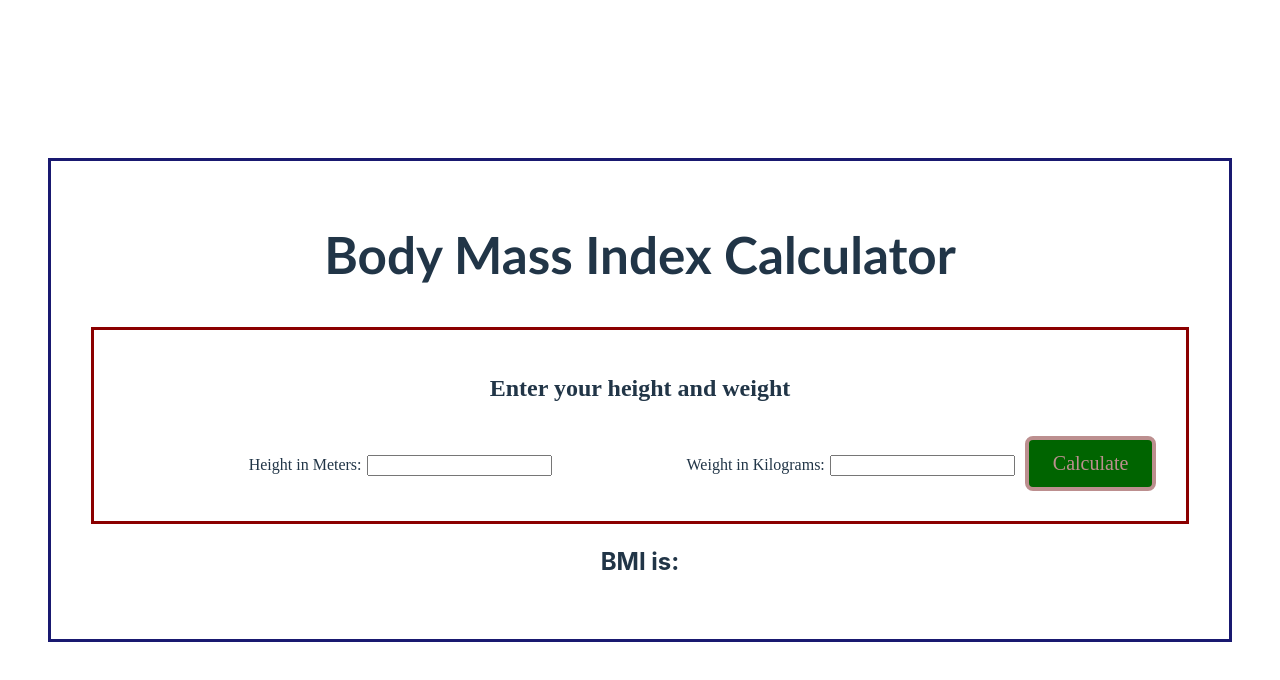
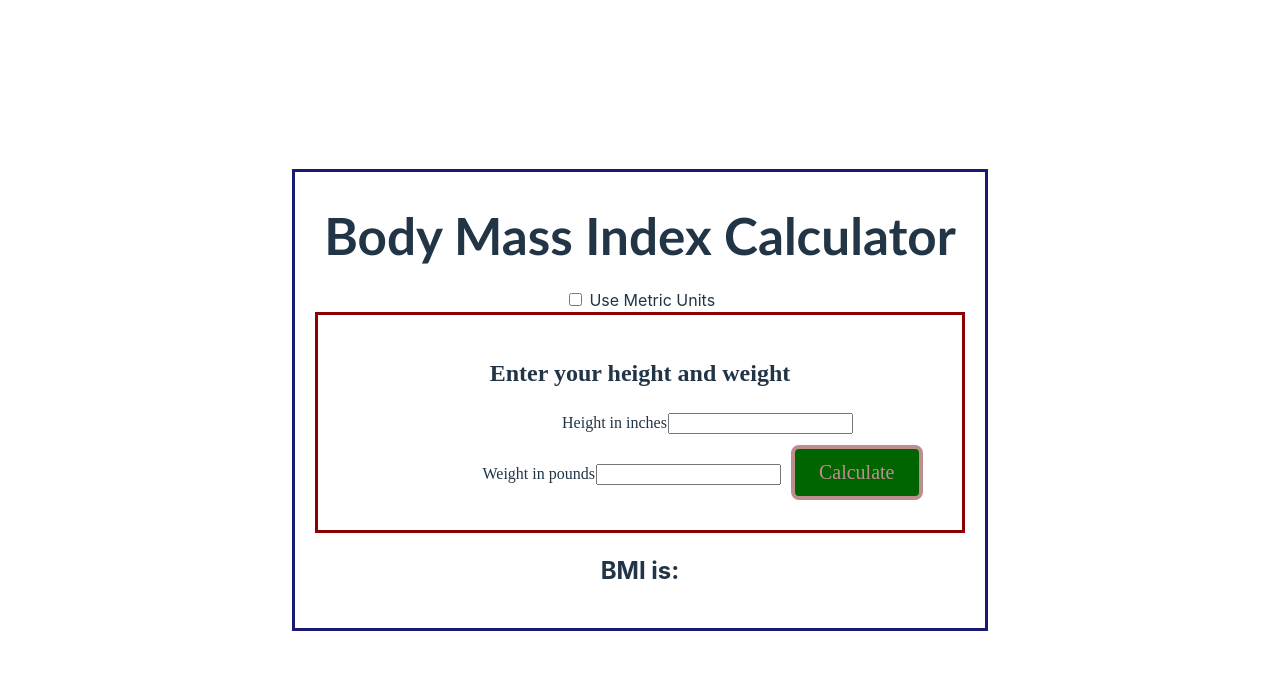
Before and after one commit to melissarobl/body-mass-index-app_Assign10, a Vue app: page / in a window 1280 px wide. Shown: the top 680 px of the page. Built offline with nearby package versions, Linux system fonts and the light colour scheme.

Commit message:
trying to get units to change with checkbox. Something not working.

```diff
--- a/src/App.vue
+++ b/src/App.vue
@@ -2,9 +2,11 @@
 import BodyMassIndexForm from './components/BodyMassIndexForm.vue'
 
 import { ref } from 'vue'
+
 const bmiCalculated =  ref('')
 const heightInput = ref('')
 const weightInput = ref('')
+const metricUnitsChecked = ref(false)  //box not checked initially
 
 function computeBmi( height, weight ) {  //arguments are the data provided in what was emitted from child
   //then use reactive data defined in app.vue (heightInput and weightInput)
@@ -23,6 +25,10 @@ function computeBmi( height, weight ) {  //arguments are the data provided in wh
 
     <h1>Body Mass Index Calculator</h1>
 
+    <label for="checkboxUnits">
+        <input type="checkbox" v-model="metricUnitsChecked">
+        Use Metric Units  <!--  -->
+    </label>
     <BodyMassIndexForm
       v-on:stats-entered="computeBmi"
     ></BodyMassIndexForm>
@@ -41,13 +47,13 @@ function computeBmi( height, weight ) {  //arguments are the data provided in wh
 
 #app-component {
   border: solid 3px midnightblue;
-  width: auto;
-  padding: 40px;
+  width: 650px;
+  padding: 20px;
 }
 
 h1 {
   margin: 5px;
   font-family: Calibri;
-  padding: 20px 1px 40px 1px;
+  padding: 10px 1px 20px 1px;
 }
 </style>
--- a/src/components/BodyMassIndexForm.vue
+++ b/src/components/BodyMassIndexForm.vue
@@ -1,12 +1,34 @@
 <script setup>
-import { ref, defineEmits } from 'vue' //declare reactive state
+import { ref, defineEmits, defineProps } from 'vue' //declare reactive state
+
+const props = defineProps({
+  metricUnitsChecked: Boolean
+})
+
+//prepare variables to be defined by what Boolean says
+let heightLabel = ''
+let weightLabel = ''
+
+function displayedLabels(metricUnitsChecked) { //if using American units (checkbox not checked), use these labels
+  if(props.metricUnitsChecked === true) { //if using American units (checkbox not checked), use these labels
+    heightLabel = 'Height in meters'
+    weightLabel = 'Weight in kilograms'
+  } else {
+    heightLabel = 'Height in inches'
+    weightLabel = 'Weight in pounds'
+  }
+}
+
+displayedLabels(props.metricUnitsChecked)
+
 
 //Create two reactive data and use v-model to connect with the form.
  const heightEntered = ref('')
  const weightEntered = ref('')
 
+
   //know data to expect to emit
-  const emit = defineEmits([
+const emit = defineEmits([
       'stats-entered'
   ])
 
@@ -28,11 +50,12 @@ function statsEntered() {
   <div id="enterHeightWeight"> <!-- Show a form for the user to enter their height in meters, and weight in kilograms.  -->
     <h2>Enter your height and weight</h2>
 
-    <label for="heightEntered" id="numberBox"> Height in Meters: </label>
+
+    <label for="heightEntered" id="numberBox"> {{ heightLabel }} </label>
     <input v-model="heightEntered" id="heightEntered" >  <!-- use v-model to connect with the form.  -->
 
 
-    <label for="weightEntered" id="numberBox">Weight in Kilograms: </label>
+    <label for="weightEntered" id="numberBox"> {{  weightLabel }}  </label>
     <input v-model="weightEntered" id="weightEntered" >  <!-- use v-model to connect with the form.  -->
 
 
```
